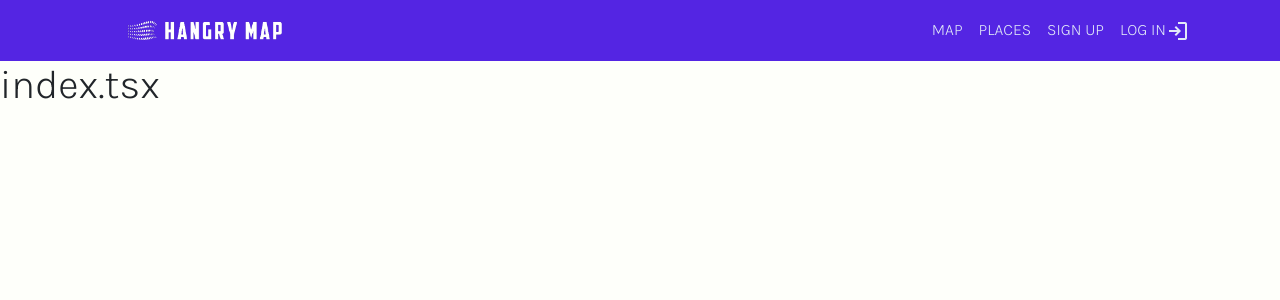
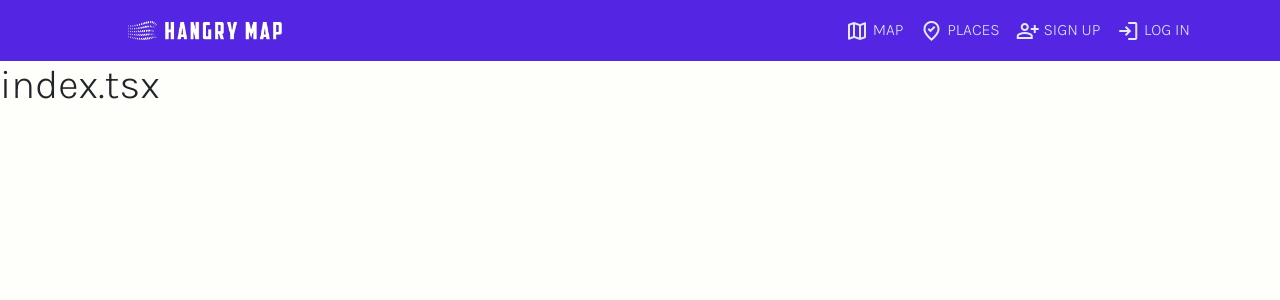
Before and after one commit to eli-ennab/hangry-map, a React (Vite) app: page / in a window 1280 px wide. Shown: the top 300 px of the page. Built offline with nearby package versions, Linux system fonts and the light colour scheme; no server answers; the database is empty.

Commit message:
added icon on navigation when user is not signed in

```diff
--- a/src/pages/partials/Navigation.tsx
+++ b/src/pages/partials/Navigation.tsx
@@ -29,18 +29,18 @@ const Navigation = () => {
 						{currentUser || user?.admin ? (
 							<>
 								{user?.admin ? <Nav.Link as={NavLink} to="/user/dashboard"><span className="material-symbols-outlined align-middle">table</span> Dashboard</Nav.Link> : null}
-								<Nav.Link as={NavLink} title={'The Map'} to="/map"><span className="material-symbols-outlined align-middle">map</span>Map</Nav.Link>
-								<Nav.Link as={NavLink} title={'List All Places'} to="/places"><span className="material-symbols-outlined align-middle">where_to_vote</span>Places</Nav.Link>
+								<Nav.Link as={NavLink} title={'The Map'} to="/map"><span className="material-symbols-outlined align-middle">map</span> Map</Nav.Link>
+								<Nav.Link as={NavLink} title={'List All Places'} to="/places"><span className="material-symbols-outlined align-middle">where_to_vote</span> Places</Nav.Link>
 								<Nav.Link as={NavLink} to="/user/create-places"  title={'Add A Place'}><span className="material-symbols-outlined align-middle">note_add</span> Add a place</Nav.Link>
 								<Nav.Link as={NavLink} to="/user/update-profile" title={'Update Profile'}><span className="material-symbols-outlined align-middle">manage_accounts</span> Update profile</Nav.Link>
 								<Nav.Link as={NavLink} to="/logout"><span className="material-symbols-outlined align-middle">logout</span> Log Out</Nav.Link>
 							</>
 						) : (
 							<>
-								<Nav.Link as={NavLink} title={'The Map!'} to="/map">Map</Nav.Link>
-								<Nav.Link as={NavLink} title={'List All Places!'} to="/places">Places</Nav.Link>
-								<Nav.Link as={NavLink} title={'Sing Up Now!'} to="/signup">Sign Up</Nav.Link>
-								<Nav.Link as={NavLink} title={'Log In'} to="/login">Log In<span className="material-symbols-outlined align-middle">login</span></Nav.Link>
+								<Nav.Link as={NavLink} title={'The Map!'} to="/map"><span className="material-symbols-outlined align-middle">map</span> Map</Nav.Link>
+								<Nav.Link as={NavLink} title={'List All Places!'} to="/places"><span className="material-symbols-outlined align-middle">where_to_vote</span> Places</Nav.Link>
+								<Nav.Link as={NavLink} title={'Sing Up Now!'} to="/signup"><span className="material-symbols-outlined align-middle">person_add</span> Sign Up</Nav.Link>
+								<Nav.Link as={NavLink} title={'Log In'} to="/login"><span className="material-symbols-outlined align-middle">login</span> Log In</Nav.Link>
 							</>
 						)}
 					</Nav>
```
